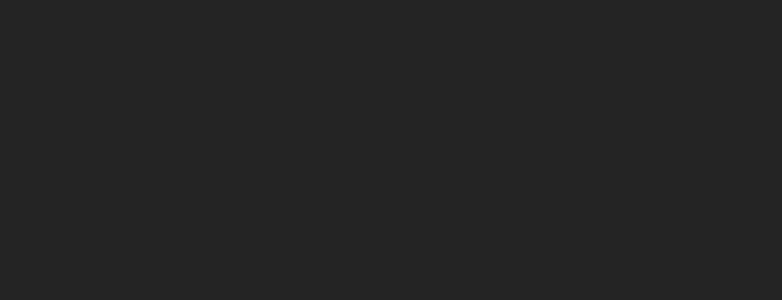
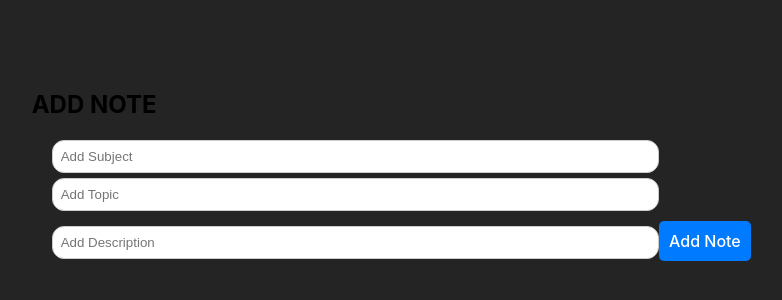
Before and after one commit to leanderlean/SoftwareTesting-Lab2, a React (Vite) app in the folder testing_Lab-2/: page /add-notes in a window 1280 px wide. Before the commit this address had no page. Shown: the part 236-536 px from the top of the page, without its empty margins (240-1022 px from the left). Built offline with nearby package versions, Linux system fonts and the light colour scheme.

Commit message:
Added Add Notes function

```diff
--- a/testing_Lab-2/src/App.tsx
+++ b/testing_Lab-2/src/App.tsx
@@ -6,6 +6,7 @@ import {
 } from "react-router-dom";
 import SignUp from "./components/signup-page/signup-page";
 import Login from "./components/login-page/login-page";
+import AddNote from "./components/add-notes/add-notes";
 
 function App() {
   return (
@@ -14,6 +15,7 @@ function App() {
         <Route path="/" element={<Navigate to="/login" />} />
         <Route path="/login" element={<Login />} />
         <Route path="/signup" element={<SignUp />} />
+        <Route path="/add-notes" element={<AddNote />} />
       </Routes>
     </Router>
   );
--- /dev/null
+++ b/testing_Lab-2/src/components/add-notes/add-notes.tsx
@@ -0,0 +1,57 @@
+import React, { useState, useEffect } from "react";
+
+interface Note {
+  email: string | null;
+  subject: string;
+  topic: string;
+  description: string;
+}
+
+const AddNote: React.FC = () => {
+  const email = localStorage.getItem("loggedEmail");
+  const [subject, setSubject] = useState<string>("");
+  const [topic, setTopic] = useState<string>("");
+  const [description, setDescription] = useState<string>("");
+  const [notes, setNotes] = useState<Note[]>(() => {
+    return JSON.parse(localStorage.getItem("notes") || "[]");
+  });
+
+  useEffect(() => {
+    localStorage.setItem("notes", JSON.stringify(notes));
+  }, [notes]);
+
+  const handleAddNote = () => {
+    if (!subject || !topic || !description) return;
+    const newNote: Note = { email, subject, topic, description };
+    const updatedNotes = [...notes, newNote];
+
+    setNotes(updatedNotes);
+    setSubject("");
+    setTopic("");
+    setDescription("");
+  };
+
+  return (
+    <div>
+      <h2>ADD NOTE</h2>
+      <input
+        value={subject}
+        placeholder="Add Subject"
+        onChange={(e) => setSubject(e.target.value)}
+      />
+      <input
+        value={topic}
+        placeholder="Add Topic"
+        onChange={(e) => setTopic(e.target.value)}
+      />
+      <input
+        value={description}
+        placeholder="Add Description"
+        onChange={(e) => setDescription(e.target.value)}
+      />
+      <button onClick={handleAddNote}>Add Note</button>
+    </div>
+  );
+};
+
+export default AddNote;
--- a/testing_Lab-2/src/components/login-page/login-page.tsx
+++ b/testing_Lab-2/src/components/login-page/login-page.tsx
@@ -1,27 +1,33 @@
 import React, { useState } from "react";
-import { Link } from "react-router-dom";
+import { Link, useNavigate } from "react-router-dom";
 import styles from "./login-page.module.css";
 
 const Login: React.FC = () => {
   const [email, setEmail] = useState<string>("");
   const [password, setPassword] = useState<string>("");
+  const navigate = useNavigate();
 
   const handleSubmit = (event: React.FormEvent) => {
     event.preventDefault();
 
-    const checkUser = localStorage.getItem('user');
+    const checkUser = localStorage.getItem("user");
     if (checkUser) {
-      const {email: storedEmail, password: storedPassword, name: storedName} = JSON.parse(checkUser)
+      const {
+        email: storedEmail,
+        password: storedPassword,
+        name: storedName,
+      } = JSON.parse(checkUser);
 
       if (email === storedEmail && password === storedPassword) {
-        alert(`Welcome back ${storedName}!`)
+        localStorage.setItem("loggedEmail", email);
+        alert(`Welcome back ${storedName}!`);
+        navigate("/add-notes");
       } else {
-        alert("Incorrect email or password!")
+        alert("Incorrect email or password!");
       }
     } else {
-      alert("No account Found!")
+      alert("No account Found!");
     }
-
   };
 
   return (
--- a/testing_Lab-2/src/components/signup-page/signup-page.tsx
+++ b/testing_Lab-2/src/components/signup-page/signup-page.tsx
@@ -1,25 +1,26 @@
 import React, { useState } from "react";
-import { Link } from "react-router-dom";
+import { Link, useNavigate } from "react-router-dom";
 import styles from "./signup-page.module.css";
 
 const Signup: React.FC = () => {
   const [name, setName] = useState("");
   const [email, setEmail] = useState("");
   const [password, setPassword] = useState("");
+  const navigate = useNavigate();
 
   const handleSubmit = (event: React.FormEvent) => {
     event.preventDefault();
 
     if (email && password.length >= 8) {
-      const userCreds = {name, email, password};
-      localStorage.setItem('user', JSON.stringify(userCreds))
-      alert(`Welcome ${name}. Your Credentials has been Saved!`)
+      const userCreds = { name, email, password };
+      localStorage.setItem("user", JSON.stringify(userCreds));
+      localStorage.setItem("loggedEmail", email);
+      alert(`Welcome ${name}. Your Credentials has been Saved!`);
+      navigate("/add-notes");
     } else {
-      alert('Password must atleast 8 characters')
+      alert("Password must atleast 8 characters");
       return;
     }
-
-
   };
 
   return (
```
